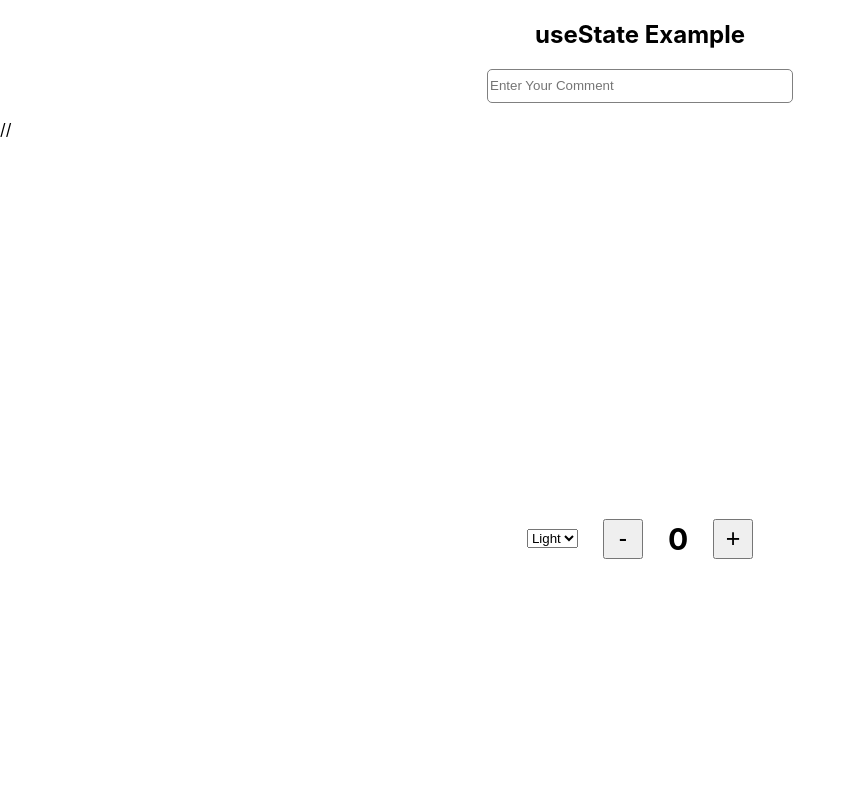
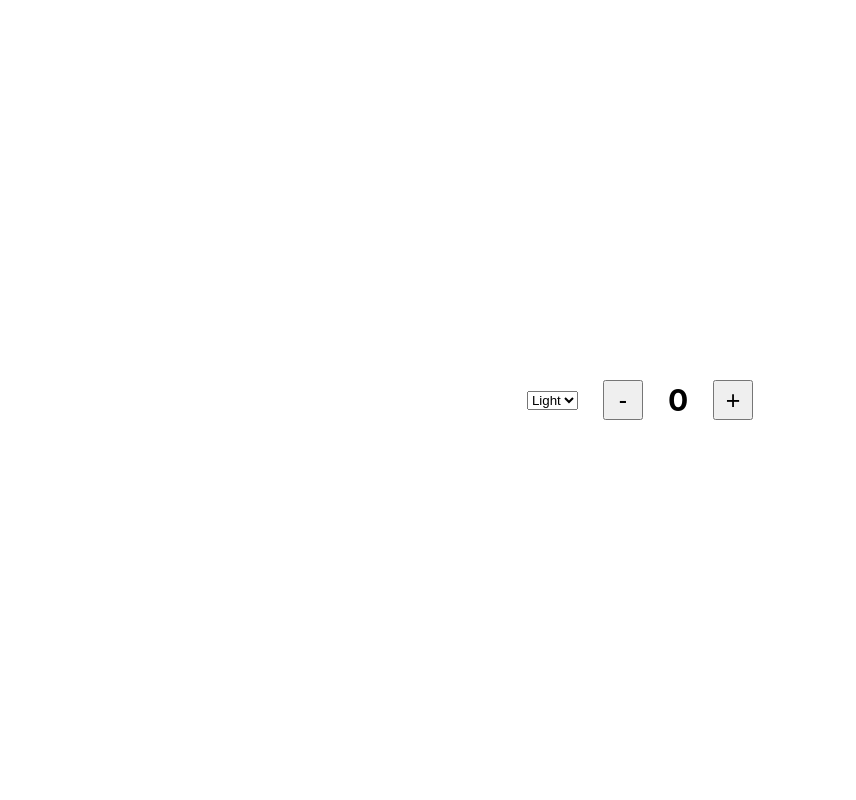
Before and after one commit to M-Atif63/React-Hooks, a React (Create React App) app: page / in a window 1280 px wide. Shown: the top 800 px of the page, without its empty margins (0-856 px from the left). Built offline with nearby package versions, Linux system fonts and the light colour scheme.

Commit message:
feat: Add change Theme btn with complex logics

```diff
--- a/src/App.js
+++ b/src/App.js
@@ -36,17 +36,15 @@
 
 
 // import React, { createContext, useState } from 'react'
-import Practice from "./Components/Pages/Practice.jsx"
-
 import React from 'react'
-import ChangeTheme from "./Components/Pages/ChangeTheme.jsx"
-import Routing from "./Components/Route/Routing.jsx"
-import CounterPractice from "./Components/Pages/CounterPractice.jsx"
-
+import Routing from '../src/Components/Route/Routing.jsx'
+import ChangTheme from './Components/Pages/ChangTheme.jsx'
 function App() {
   return (
     <div>
+      <ChangTheme>
       <Routing/>
+      </ChangTheme>
     </div>
   )
 }
--- /dev/null
+++ b/src/Components/Pages/ChangTheme.jsx
@@ -0,0 +1,26 @@
+import React, { createContext, useState } from 'react'
+import CounterPractice from '../Pages/CounterPractice.jsx'
+
+export const themeContext = createContext()
+
+function ChangTheme() {
+  const [theme, setTheme] = useState('light')
+
+  const toggleTheme = () => {
+    if (theme === 'light') {
+      setTheme('dark')
+    }
+    if (theme === 'dark') {
+      setTheme('light')
+    }
+  }
+  return (
+    <div>
+      <themeContext.Provider value={{ theme, toggleTheme }}>
+        <CounterPractice />
+      </themeContext.Provider>
+    </div>
+  )
+}
+
+export default ChangTheme
--- a/src/Components/Pages/ChangeTheme.jsx
+++ /dev/null
@@ -1,31 +0,0 @@
-import React, { useState } from 'react'
-import { createContext } from 'react'
-import HandleInputValue from './HandleInputValue'
-import CounterPractice from './CounterPractice'
-import H2 from '../Headings/H2'
-
-export const themeContext = createContext()
-
-function ChangeTheme() {
-    const [theme, setTheme] = useState("light")
-
-    const toggleTheme =()=>{
-        if(theme === "light"){
-            setTheme("dark")
-        }
-        if(theme === "dark"){
-            setTheme("light")
-        }
-    }
-    return (
-        <div>
-            <themeContext.Provider value={{theme,toggleTheme}}>
-                <center><h2>useState Example</h2></center>
-                <HandleInputValue />
-                <CounterPractice />
-            </themeContext.Provider>
-        </div>
-    )
-}
-
-export default ChangeTheme
--- a/src/Components/Pages/HandleInputValue.jsx
+++ b/src/Components/Pages/HandleInputValue.jsx
@@ -3,13 +3,8 @@ import InputField from '../InputFields/InputField'
 import { themeContext } from './ChangeTheme'
 
 function HandleInputValue() {
-  const {theme} = useContext(themeContext)
   const [changeValue, setChangeValue] = useState('')
   return (
-    <div style={{
-            background: theme === 'light' ? 'white' : 'black',
-            color: theme === 'light' ? 'black' : 'white',
-        }}>
       <center>
         <InputField placeholderValue="Enter Your Comment" styling={{
           width: "300px",
@@ -20,7 +15,6 @@ function HandleInputValue() {
           onChange={(e) => setChangeValue(e.target.value)} />
         <p>{changeValue}</p>
       </center>
-    // </div>
   )
 }
 
--- a/src/Components/Pages/Practice.jsx
+++ b/src/Components/Pages/Practice.jsx
@@ -1,17 +1,18 @@
-import React from 'react'
-import CounterPractice from './CounterPractice.jsx'
-import HandleInputValue from './HandleInputValue.jsx'
-import H2 from '../Headings/H2.jsx'
+import React, { useContext } from 'react'
 import Btns from '../Btns/Btns.jsx'
-import ChangeTheme, { themeContext } from './ChangeTheme.jsx'
+import ChangTheme from './ChangTheme.jsx'
+
 
 function Practice() {
   return (
     <div>
-      {/* <H2 btnValue='useState Examples' /> */}
-      <ChangeTheme />
-      <hr />
+      <ChangTheme/>
     </div>
+    // <div style={{
+    //   background: theme === 'light' ? 'white' : 'black',
+    //   color: theme === 'light' ? 'black' : 'white'
+    // }}>
+    // </div>
   )
 }
 
--- a/src/Components/Route/Routing.jsx
+++ b/src/Components/Route/Routing.jsx
@@ -1,13 +1,14 @@
 import React from 'react'
 import { BrowserRouter, Route, Routes } from 'react-router-dom'
 import Practice from '../Pages/Practice'
+import ChangTheme from '../Pages/ChangTheme'
 
 function Routing() {
   return (
     <div>
       <BrowserRouter>
       <Routes>
-        <Route path='/' element={<Practice/>}/>
+        <Route path='/' element={<ChangTheme/>}/>
       </Routes>
       </BrowserRouter>
     </div>
--- a/src/index.js
+++ b/src/index.js
@@ -3,7 +3,8 @@ import ReactDOM from 'react-dom/client';
 import './index.css';
 import App from './App';
 import reportWebVitals from './reportWebVitals';
-import ChangeTheme from './Components/Pages/ChangeTheme';
+// import ChangeTheme from './Components/Pages/ChangeTheme';
+import ChangTheme from './Components/Pages/ChangTheme.jsx';
 
 const root = ReactDOM.createRoot(document.getElementById('root'));
 root.render(
```
Also changed, not shown: src/Components/Pages/CounterPractice.jsx (+6 -5 lines).
